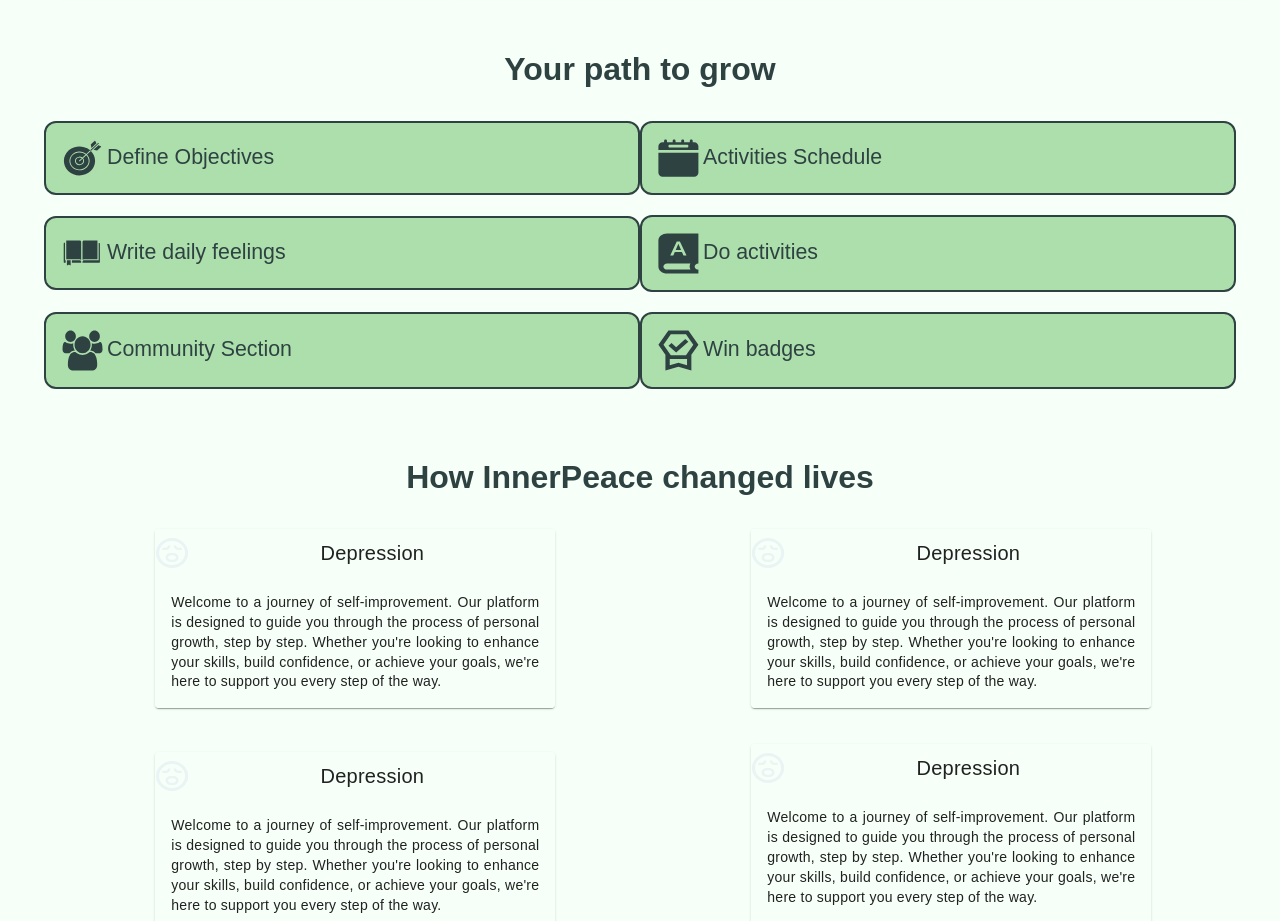
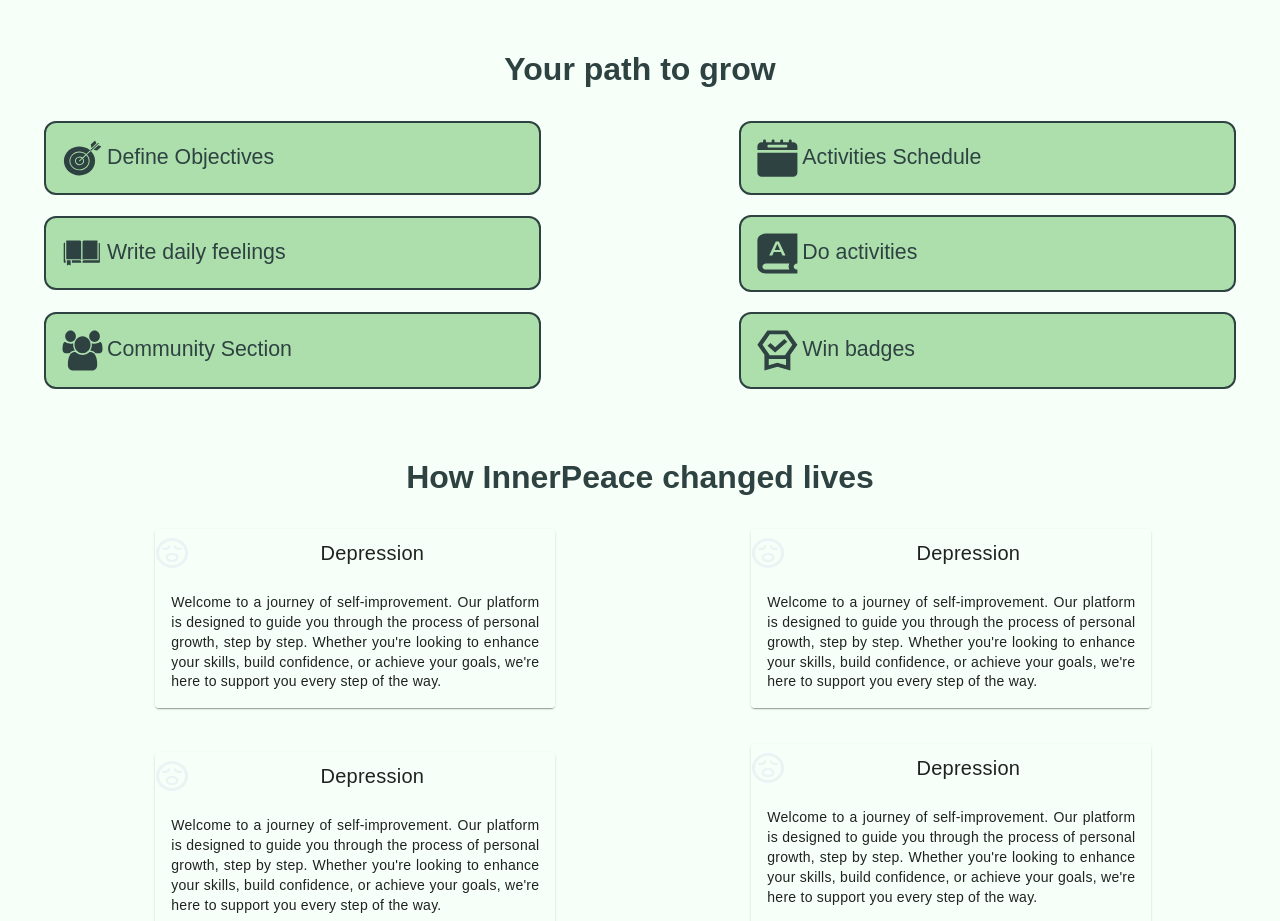
Before and after one commit to jwted/MentalHealthCare, a Vue app in the folder frontend/: page / in a window 1280 px wide. Shown: the part 869-1790 px from the top of the page. Built offline with nearby package versions, Linux system fonts and the light colour scheme.

Commit message:
login and register done

```diff
--- a/frontend/src/router/index.js
+++ b/frontend/src/router/index.js
@@ -2,7 +2,7 @@
 import HomeView from '../views/HomeView.vue'
 import LandingPage from '@/views/LandingPage.vue'
 import LoginView from '@/views/LoginView.vue'
-
+import RegisterView from '@/views/RegisterView.vue'
 const router = createRouter({
   history: createWebHistory(import.meta.env.BASE_URL),
   routes: [
@@ -20,6 +20,12 @@
       path: '/login',
       name: 'login',
       component: LoginView,
+      //meta: { requiresAuth: true},
+    },
+    {
+      path: '/register',
+      name: 'register',
+      component: RegisterView,
       //meta: { requiresAuth: true},
     },
     {
--- a/frontend/src/views/LandingPage.vue
+++ b/frontend/src/views/LandingPage.vue
@@ -83,31 +83,34 @@
         </v-col>
       </v-row>
       <v-row class="col-10 d-flex justify-space-between align-center">
-        <v-col cols="6" class="text-left col d-flex align-center mt-4">
+        <v-col cols="5" class="text-left col d-flex align-center mt-4">
           <img src="../assets/target.svg" alt="Activities Schedule" class="pa-1"/>
           <p>Define Objectives</p>
         </v-col>
-        <v-col cols="6" class="text-left col d-flex align-center mt-4">
+        <v-col> </v-col>
+        <v-col cols="5" class="text-left col d-flex align-center mt-4">
           <img src="../assets/schedule.svg" alt="Activities Schedule" class="pa-1"/>
           <p>Activities Schedule</p>
         </v-col>
       </v-row>
       <v-row class="col-10 d-flex justify-space-between align-center mt-4">
-        <v-col cols="6" class="text-left col d-flex align-center mt-4">
+        <v-col cols="5" class="text-left col d-flex align-center mt-4">
           <img src="../assets/book.svg" alt="Activities Schedule" class="pa-1" />
           <p>Write daily feelings</p>
         </v-col>
-        <v-col cols="6" class="text-left col d-flex align-center mt-4">
+        <v-col> </v-col>
+        <v-col cols="5" class="text-left col d-flex align-center mt-4">
           <img src="../assets/activities.svg" alt="Activities Schedule" class="pa-1"/>
           <p>Do activities</p>
         </v-col>
       </v-row>
-      <v-row class="col-10 d-flex justify-space-between align-center mt-4">
-        <v-col cols="6" class="text-left col d-flex align-center mt-4">
+      <v-row class="d-flex justify-space-between align-center mt-4">
+        <v-col cols="5" class="text-left col d-flex align-center mt-4">
           <img src="../assets/community.svg" alt="Activities Schedule" class="pa-1"/>
           <p>Community Section</p>
         </v-col>
-        <v-col cols="6" class="text-left col d-flex align-center mt-4">
+        <v-col> </v-col>
+        <v-col cols="5" class="text-left col d-flex align-center mt-4">
           <img src="../assets/badges.svg" alt="Activities Schedule" class="pa-1"/>
           <p>Win badges</p>
         </v-col>
--- a/frontend/src/views/LoginView.vue
+++ b/frontend/src/views/LoginView.vue
@@ -28,6 +28,7 @@
   data() {
     return {
       username: "",
+      email: "",
       password: "",
     };
   },
@@ -61,12 +62,6 @@
 border: 2px solid #2e4242;
 }
 
-h2 {
-  color: #2e4242;
-  font-size: 28pt;
-  margin-bottom: 2rem;
-}
-
 label {
 font-size: 16pt;
 margin-bottom: 0.5rem;
@@ -76,6 +71,8 @@
 width: 100%;
 padding: 0.5rem;
 margin-bottom: 1rem;
+border-radius: 12px;
+border: 1px solid #2e4242;
 }
 
 div {
@@ -86,4 +83,8 @@
 margin-top: 1rem;
 text-decoration: none;
 }
+
+Button{
+width:100%;
+}
 </style>
--- a/frontend/src/views/RegisterView.vue
+++ b/frontend/src/views/RegisterView.vue
@@ -1,14 +1,14 @@
 <template>
     <div class="container">
       <form>
-        <h2>Login</h2>
+      <h2>Register</h2>
+      <div>
+        <label for="email">Email:</label>
+        <input type="email" id="email" v-model="email" />
+      </div>
       <div>
         <label for="username">Username:</label>
         <input type="text" id="username" v-model="username" />
-        </div>
-        <div>
-          <label for="username">Email:</label>
-          <input type="text" id="email" v-model="email" />
       </div>
       <div>
         <label for="password">Password:</label>
@@ -43,7 +43,7 @@
   };
   </script>
 
-  <style>
+  <style scoped>
 .container,
 form {
   display: flex;
@@ -57,18 +57,13 @@
 .container {
   height: 100vh;
 }
+
 form {
   width: 100%;
   max-width: 400px;
   margin: 0 auto;
   border-radius: 12px ;
   border: 2px solid #2e4242;
-  }
-
-  h2 {
-    color: #2e4242;
-    font-size: 28pt;
-    margin-bottom: 2rem;
 }
 
 label {
@@ -80,6 +75,8 @@
   width: 100%;
   padding: 0.5rem;
   margin-bottom: 1rem;
+  border-radius: 12px;
+  border: 1px solid #2e4242;
 }
 
 div {
@@ -90,4 +87,8 @@
   margin-top: 1rem;
   text-decoration: none;
 }
+
+Button{
+  width:100%;
+}
 </style>
```
Lines whose indentation alone changed are shown as unchanged.
